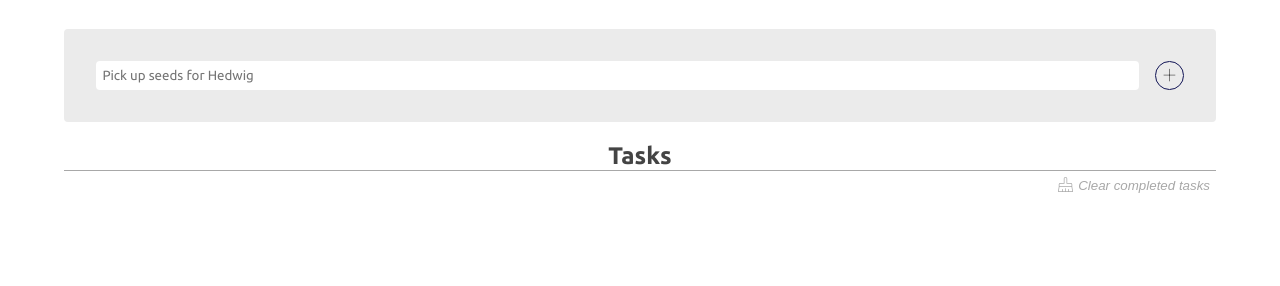
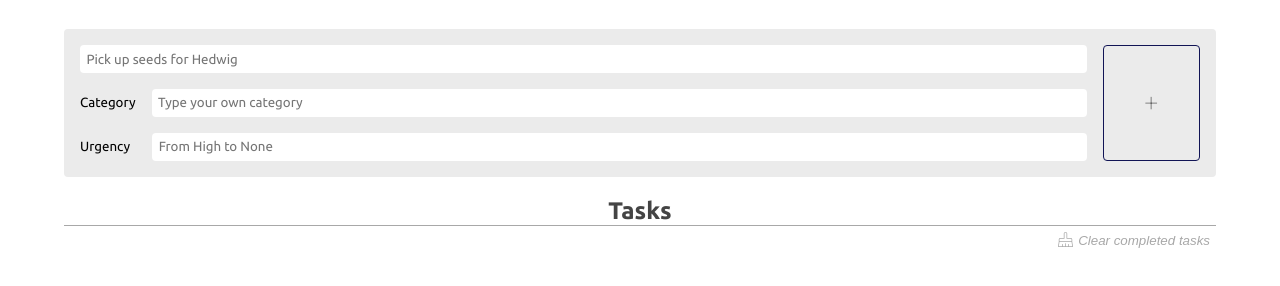
Before and after one commit to DimitriDaSilva/yet-another-to-do-list, a plain HTML site: page index.html in a window 1280 px wide. Shown: the part 90-376 px from the top of the page. Drawn offline with Linux system fonts and the light colour scheme.

Commit message:
Features that is being added: categories and urgency level. Visual coded. I need to add the JS

```diff
--- a/index.html
+++ b/index.html
@@ -20,6 +20,43 @@
           placeholder="Pick up seeds for Hedwig"
         />
         <button id="add-new-task__button">+</button>
+        <div id="add-new-task__category" class="add-new-task__category-urgency">
+          <label for="add-new-task__category__input">Category</label>
+          <input
+            id="add-new-task__category__input"
+            type="text"
+            placeholder="Type your own category"
+            name="add-new-task__category__input"
+            list="add-new-task__category__list"
+            class="add-new-task__category-urgency__input"
+          />
+          <datalist
+            id="add-new-task__category__list"
+            class="add-new-task__category-urgency__list"
+          >
+            <option value="Inbox"></option>
+          </datalist>
+        </div>
+        <div id="add-new-task__urgency" class="add-new-task__category-urgency">
+          <label for="add-new-task__urgency__input">Urgency&nbsp;&nbsp;</label>
+          <input
+            id="add-new-task__urgency__input"
+            type="text"
+            placeholder="From High to None"
+            name="add-new-task__urgency__input"
+            list="add-new-task__urgency__list"
+            class="add-new-task__category-urgency__input"
+          />
+          <datalist
+            id="add-new-task__urgency__list"
+            class="add-new-task__category-urgency__list"
+          >
+            <option value="High"></option>
+            <option value="Medium"></option>
+            <option value="Low"></option>
+            <option value="None"></option>
+          </datalist>
+        </div>
       </div>
       <div id="tasks">
         <div id="tasks__header">
--- a/js/main.js
+++ b/js/main.js
@@ -19,6 +19,11 @@ newTask.addEventListener("keyup", (e) => {
 addTaskBtn.addEventListener("click", () => {
   if (newTask.value != "") {
     addTask(newTask.value);
+
+    const inputDatalist = document.getElementById(
+      "add-new-task__category__input"
+    );
+    console.log(inputDatalist.value);
   }
 });
 
@@ -257,3 +262,5 @@ function getDragAfterElement(container, y) {
 setTimeout(() => {
   location = location;
 }, 300000);
+
+// Make categories and urgency
--- a/style.css
+++ b/style.css
@@ -46,20 +46,28 @@ main {
 
 #add-new-task {
   width: 90vw;
-  display: flex;
-  justify-content: center;
   background: var(--light-color);
   border-radius: 4px;
+  padding: 1rem;
+  display: grid;
+  grid-template-columns: 1fr 1fr 1fr 0.3fr;
+  grid-template-rows: 1fr 1fr 0.3fr;
+  gap: 1rem 1rem;
+  grid-template-areas:
+    "input input input button"
+    "category category category button"
+    "urgency urgency urgency button";
 }
 
 #add-new-task__input {
-  margin: 2rem 1rem 2rem 2rem;
+  margin: 0;
   border: none;
   border-radius: 4px;
   flex: 1;
   padding: 0.4rem;
   color: var(--dark-color);
   font-family: "Ubuntu", sans-serif;
+  grid-area: input;
 }
 
 ::-moz-selection {
@@ -74,9 +82,10 @@ main {
 
 #add-new-task__button {
   border: 0.5px var(--darkest-color) solid;
-  border-radius: 50%;
-  flex: 0 0 1.8rem;
-  height: 1.8rem;
+  border-radius: 4px;
+  justify-self: stretch;
+  /* flex: 0 0 1.8rem; */
+  /* height: 1.8rem; */
   padding: 0;
   color: var(--dark-color);
   background: var(--light-color);
@@ -85,9 +94,10 @@ main {
   font-weight: 100;
   cursor: pointer;
   transition: all 0.3s ease-in-out;
-  display: block;
-  line-height: 1px;
-  margin: 2rem 2rem 2rem 0rem;
+  /* display: block; */
+  /* line-height: 1px; */
+  /* margin: 2rem 2rem 2rem 0rem; */
+  grid-area: button;
 }
 
 @media (hover: hover) {
@@ -95,6 +105,36 @@ main {
     background: var(--darkest-color);
     color: var(--lightest-color);
   }
+}
+
+#add-new-task__category {
+  grid-area: category;
+}
+
+#add-new-task__urgency {
+  grid-area: urgency;
+}
+
+.add-new-task__category-urgency {
+  display: flex;
+  align-items: center;
+  padding: 0;
+}
+
+.add-new-task__category-urgency label {
+  margin-right: 1rem;
+  font-size: smaller;
+}
+
+.add-new-task__category-urgency__input {
+  margin: 0;
+  min-width: 20px;
+  border: none;
+  border-radius: 4px;
+  flex: 1;
+  padding: 0.4rem;
+  color: var(--dark-color);
+  font-family: "Ubuntu", sans-serif;
 }
 
 #tasks {
```
